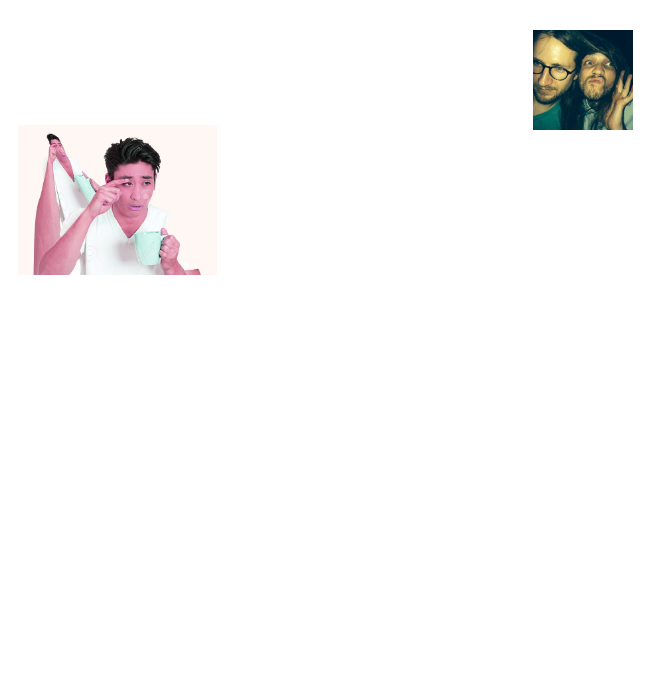
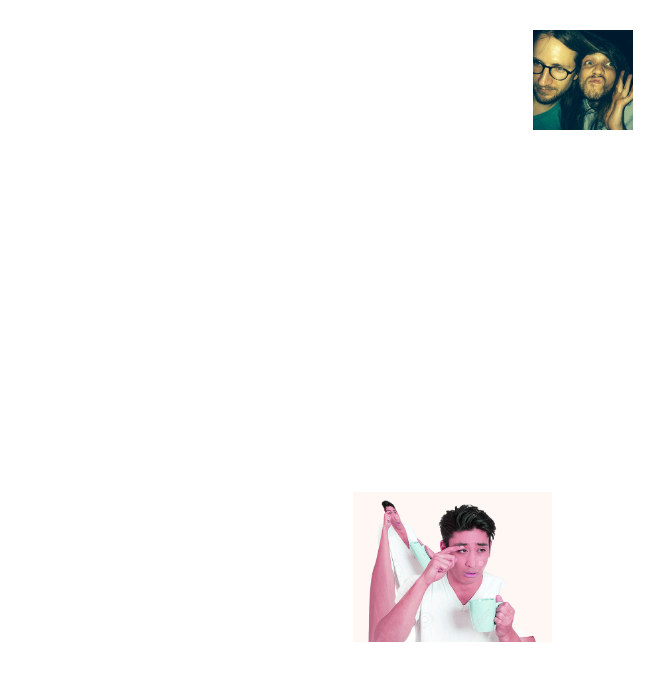
Before and after one commit to azlyth/red, a plain HTML site: page index.html in a window 1280 px wide. Shown: the whole page, without its empty margins (373-1037 px from the left). Drawn offline with nearby package versions, Linux system fonts and the light colour scheme.

Commit message:
Random initial positions on circles, kid.

```diff
--- a/index.html
+++ b/index.html
@@ -16,17 +16,18 @@
   </body>
   <script type="text/javascript" charset="utf-8">
     var objects = [{
-      url:              'images/some.gif',
-      step:             0.02,                                     // in radians
-      height:           150,                                      // in pixels
-      center:           {left: 50, top: 50},                      // percent values
-      radius:           250,                                      // in pixels
-      wobble:           {distance: 10, radians: 0, step: 0.15},
-      baseRate:         0.5,
-      clockwise:        true,
-      enableWobble:     true,
-      timeInterval:     20,                                       // in milliseconds
-      rateMultiplier:   12,
+      url:                    'images/some.gif',
+      step:                   0.02,                                     // in radians
+      height:                 150,                                      // in pixels
+      center:                 {left: 50, top: 50},                      // percent values
+      radius:                 250,                                      // in pixels
+      wobble:                 {distance: 10, radians: 0, step: 0.15},
+      baseRate:               0.5,
+      clockwise:              true,
+      enableWobble:           true,
+      timeInterval:           20,                                       // in milliseconds
+      rateMultiplier:         12,
+      initialRandomPosition:  true,
     }, {
       url:              'images/ian.jpg',
       step:             0.1,
@@ -39,11 +40,13 @@
       rateMultiplier:   10,
     }];
 
+
+    // To be played with
+    var all_default_to_random_position_on_circle = false;
+
+    // Not to be played with
     var totalRed = 0;       // value between 0 and 1, constantly updated
-
-    // Some other variables
-    var TAU = Math.PI * 2;
-
+    var TAU = Math.PI * 2;  // math stuff
 
     function rotateImage(obj, radians) {
       if (radians > TAU) radians -= TAU;
@@ -110,6 +113,10 @@
           }
         }
 
+        if (obj.initialRandomPosition === undefined) {
+          obj.initialRandomPosition = all_default_to_random_position_on_circle;
+        }
+
         // Dat closure, doe
         obj.img.load((function() {
           var _obj = obj;
@@ -122,7 +129,12 @@
             _obj.img.css('left', _obj.center.left);
             _obj.img.css('top', _obj.center.top);
 
-            rotateImage(_obj, 0);
+            var radians = 0;
+            if (_obj.initialRandomPosition) {
+              radians = Math.random() * TAU;
+            }
+
+            rotateImage(_obj, radians);
           }
         })());
       }
```
